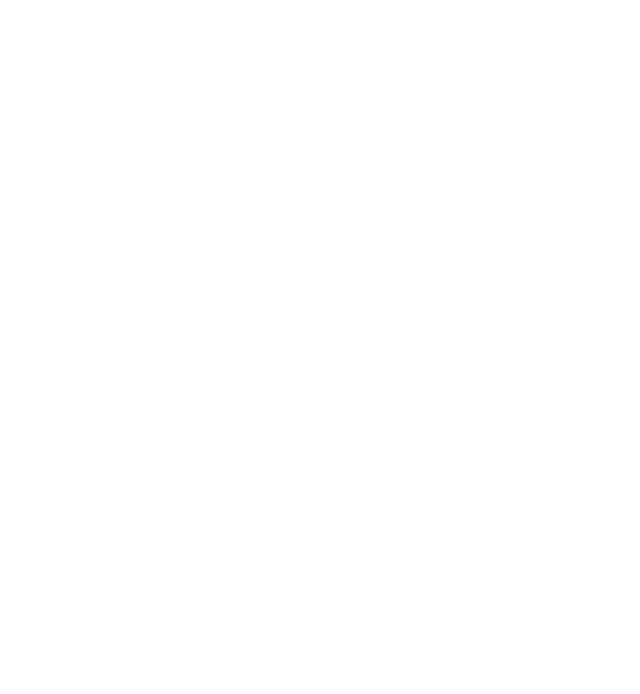
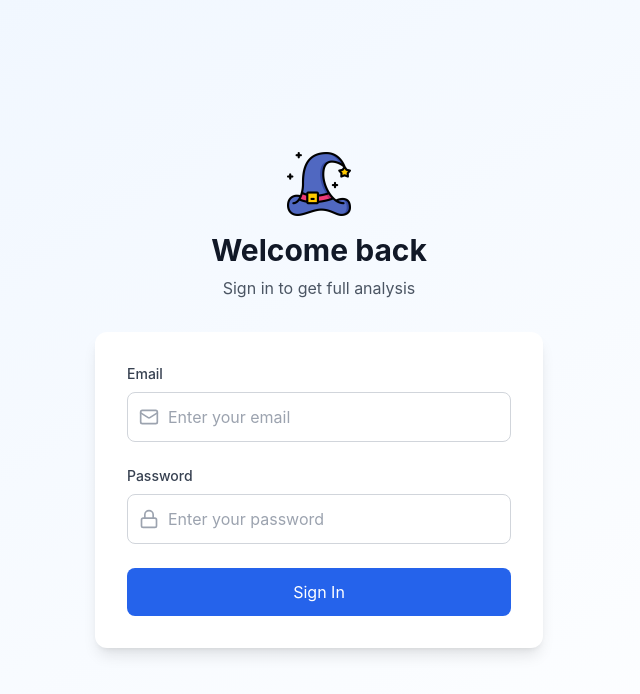
Before and after one commit to IkjotSingh221/supermind-insta-analyser, a React (Create React App) app: page /login in a window 1280 px wide. Before the commit this address had no page. Shown: the top 694 px of the page, without its empty margins (321-961 px from the left). Built offline with nearby package versions, Linux system fonts and the light colour scheme; what chartjs-chart-matrix would draw is missing.

Commit message:
Login Page and Dashboard Logo Updated

```diff
--- a/src/App.js
+++ b/src/App.js
@@ -4,27 +4,29 @@
 import Dashboard from "./UI/dashboard/Dashboard";
 import LandingPage from "./UI/LandingPage/LandingPage";
 import ChatPage from "./UI/chat/ChatPage";
+import LoginPage from "./UI/LandingPage/components/LoginPage";
 function App() {
 
   return (
     // <Router>
-      <div className="app-container">
-        <div className="content-container">
+    <div className="app-container">
+      <div className="content-container">
         <Routes>
+          <Route path="/login" element={<LoginPage />} />
           <Route path="/dashboard" element={<Dashboard />} />
-          <Route path="/" element={<LandingPage/>}/>
+          <Route path="/" element={<LandingPage />} />
           <Route path="/chat" element={<ChatPage />} />
         </Routes>
-        </div>
+      </div>
 
-      </div>
+    </div>
   );
 }
 
 export default function AppWrapper() {
-  return(
+  return (
     <Router>
-      <App/>
+      <App />
     </Router>
   );
 }
--- a/src/UI/LandingPage/components/Header.jsx
+++ b/src/UI/LandingPage/components/Header.jsx
@@ -1,7 +1,11 @@
 import React from 'react';
+import { useNavigate } from 'react-router-dom';
 
 function Header() {
+  const navigate = useNavigate();
+
   return (
+
     <header className="fixed top-0 left-0 right-0 bg-white shadow-sm z-50">
       <nav className="container mx-auto px-4 py-4 flex items-center justify-between">
         <div className="flex items-center space-x-2">
@@ -20,6 +24,14 @@
         </div>
 
         <div className="flex items-center space-x-4">
+          <button
+            onClick={() => navigate('/login')}
+            className="px-8 py-2  bg-blue-600 text-white rounded-lg hover:bg-blue-700"
+          >
+            Login
+          </button>
+          </div>
+        <div className="flex items-center space-x-4">
         </div>
       </nav>
     </header>
--- /dev/null
+++ b/src/UI/LandingPage/components/LoginPage.jsx
@@ -0,0 +1,100 @@
+import React, { useState } from 'react';
+import { useNavigate } from 'react-router-dom';
+import { Lock, Mail } from 'lucide-react';
+
+function LoginPage() {
+  const navigate = useNavigate();
+  const [email, setEmail] = useState('');
+  const [password, setPassword] = useState('');
+  const [error, setError] = useState('');
+
+  // Example credentials (replace with real authentication logic in production)
+  const predefinedEmail = 'user@example.com';
+  const predefinedPassword = 'password123';
+
+  const handleSubmit = (e) => {
+    e.preventDefault();
+
+    // Check if email and password match the predefined ones
+    if (email === predefinedEmail && password === predefinedPassword) {
+      setError('');
+      navigate('/dashboard'); // Redirect to the dashboard if login is successful
+    } else {
+      setError('Invalid email or password'); // Set error message for invalid login
+    }
+  };
+
+  return (
+    <div className="min-h-screen bg-gradient-to-br from-blue-50 to-white flex items-center justify-center p-4">
+      <div className="w-full max-w-md">
+        <div className="text-center mb-8">
+          <div className="flex items-center justify-center mb-4">
+            <img
+              src="./logo512.png"
+              alt="TrendWiz Logo"
+              className="h-16 w-16 object-contain" // Ensures consistent dimensions
+            />
+          </div>
+          <h2 className="text-3xl font-bold text-gray-900">Welcome back</h2>
+          <p className="text-gray-600 mt-2">Sign in to get full analysis</p>
+        </div>
+
+        <div className="bg-white p-8 rounded-xl shadow-lg">
+          <form onSubmit={handleSubmit} className="space-y-6">
+            <div>
+              <label className="block text-sm font-medium text-gray-700 mb-2">
+                Email
+              </label>
+              <div className="relative">
+                <Mail className="h-5 w-5 text-gray-400 absolute left-3 top-1/2 transform -translate-y-1/2" />
+                <input
+                  type="email"
+                  value={email}
+                  onChange={(e) => setEmail(e.target.value)}
+                  className="w-full pl-10 pr-4 py-3 border border-gray-300 rounded-lg focus:ring-2 focus:ring-blue-500 focus:border-blue-500"
+                  placeholder="Enter your email"
+                  required
+                />
+              </div>
+            </div>
+
+            <div>
+              <label className="block text-sm font-medium text-gray-700 mb-2">
+                Password
+              </label>
+              <div className="relative">
+                <Lock className="h-5 w-5 text-gray-400 absolute left-3 top-1/2 transform -translate-y-1/2" />
+                <input
+                  type="password"
+                  value={password}
+                  onChange={(e) => setPassword(e.target.value)}
+                  className="w-full pl-10 pr-4 py-3 border border-gray-300 rounded-lg focus:ring-2 focus:ring-blue-500 focus:border-blue-500"
+                  placeholder="Enter your password"
+                  required
+                />
+              </div>
+            </div>
+
+            {/* Display error message if login fails */}
+            {error && (
+              <div className="text-sm text-red-500 mt-2">
+                {error}
+              </div>
+            )}
+
+
+
+            <button
+              type="submit"
+              className="w-full py-3 px-4 bg-blue-600 text-white rounded-lg hover:bg-blue-700 focus:outline-none focus:ring-2 focus:ring-blue-500 focus:ring-offset-2 transition-colors"
+            >
+              Sign In
+            </button>
+          </form>
+        </div>
+      </div>
+    </div>
+  );
+}
+
+export default LoginPage;
--- a/src/UI/dashboard/components/Header.jsx
+++ b/src/UI/dashboard/components/Header.jsx
@@ -18,8 +18,17 @@
       }}
       spacing={2}
     >
+      <div className="flex items-center space-x-4">
+        <img
+            src="./logo512.png"
+            alt="TrendWiz Logo"
+            className="h-8 w-8 object-contain" // Ensures consistent dimensions
+          />
+          <span className="text-xl font-bold text-gray-800">TrendWiz</span>
+        </div>
       <NavbarBreadcrumbs />
-      <Stack direction="row" sx={{ gap: 1 }}>
+
+           <Stack direction="row" sx={{ gap: 1 }}>
         <CustomDatePicker />
         <ColorModeIconDropdown />
       </Stack>
```
